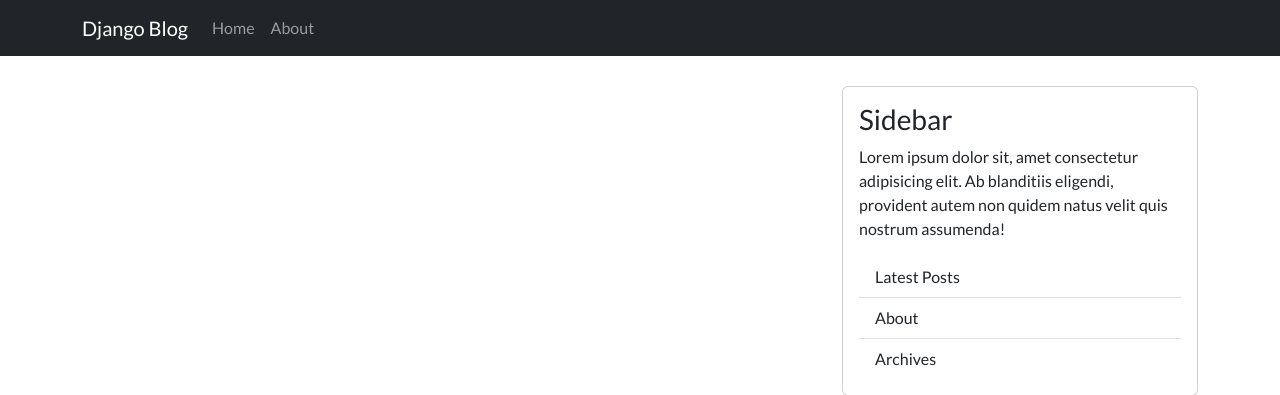
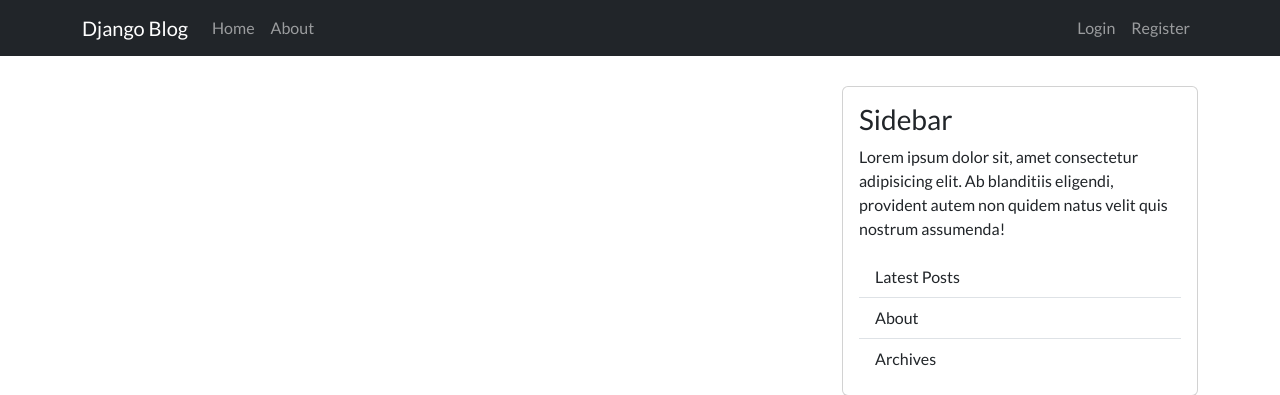
Before and after one commit to lpasiak/django-blog, a Django app: page / in a window 1280 px wide. Shown: the top 395 px of the page. Run offline with Django 5.2, Linux system fonts and the light colour scheme; data that the repository does not hold is empty.

Commit message:
Changed navbar layout. Added login and register

```diff
--- a/blog/templates/blog/base.html
+++ b/blog/templates/blog/base.html
@@ -25,12 +25,20 @@
                 <span class="navbar-toggler-icon"></span>
             </button>
             <div class="collapse navbar-collapse" id="navbarNav">
-                <ul class="navbar-nav">
+                <ul class="navbar-nav me-auto">
                     <li class="nav-item">
                         <a class="nav-link" href="{% url 'blog-home' %}">Home</a>
                     </li>
                     <li class="nav-item">
                         <a class="nav-link" href="{% url 'blog-about' %}">About</a>
+                    </li>
+                </ul>
+                <ul class="navbar-nav">
+                    <li class="nav-item">
+                        <a class="nav-link" href="#">Login</a>
+                    </li>
+                    <li class="nav-item">
+                        <a class="nav-link" href="{% url 'register' %}">Register</a>
                     </li>
                 </ul>
             </div>
```
